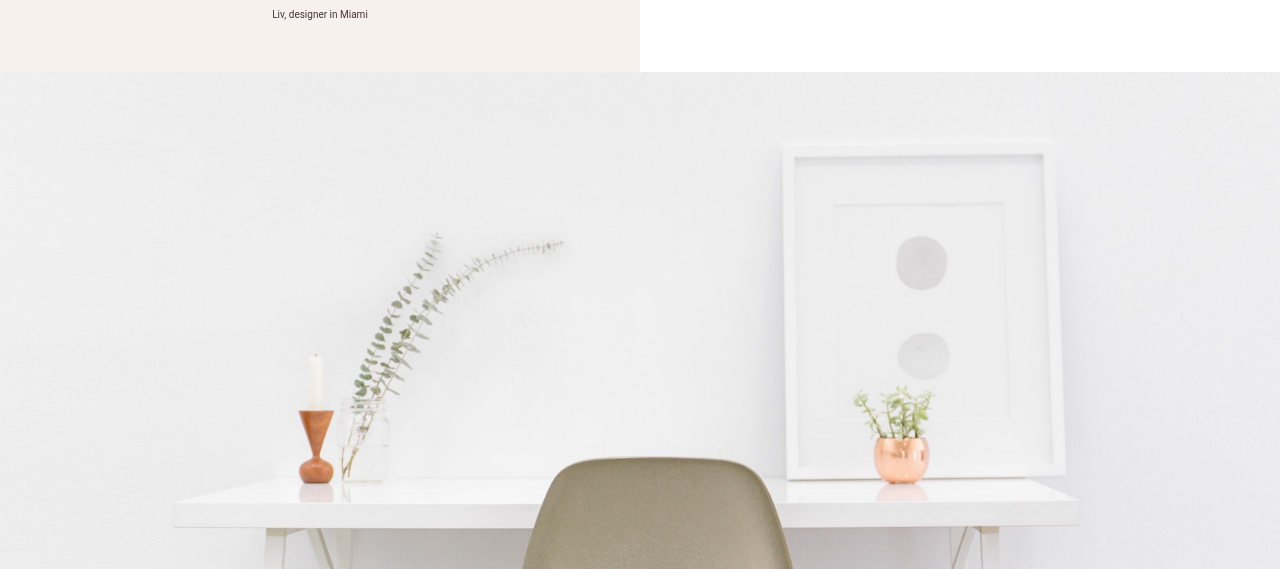
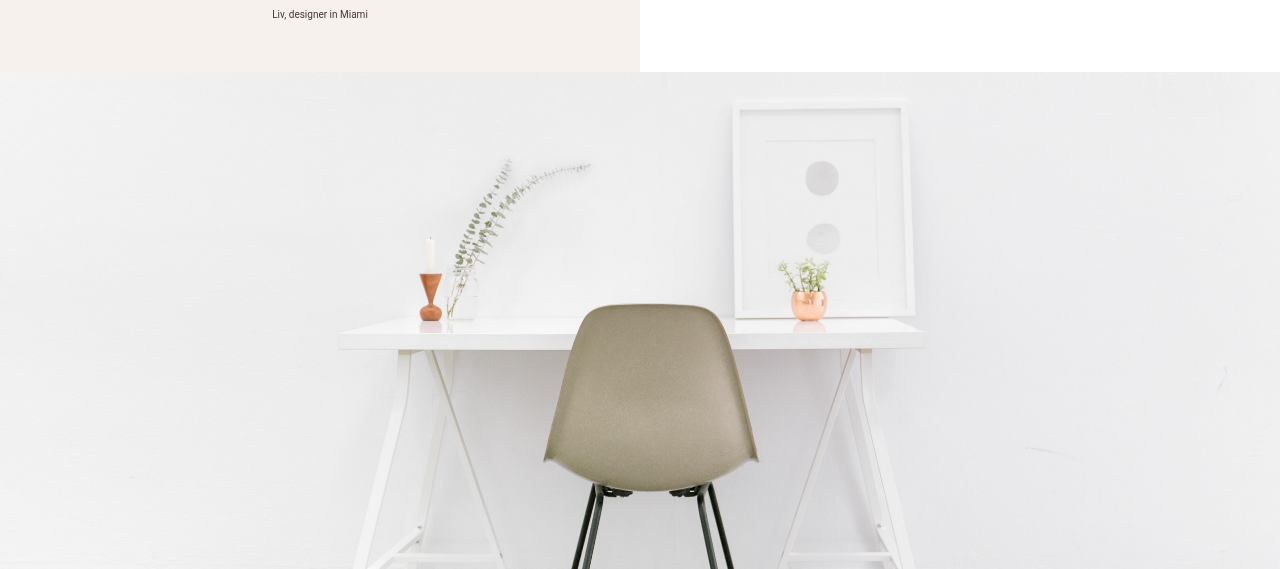
Before and after one commit to haroldao/Grids_Website_Training, a website: page index.html in a window 1280 px wide. Shown: the part 1470-2039 px from the top of the page. Drawn offline with Linux system fonts and the light colour scheme.

Commit message:
Chair Hero Height Fixed (500px)

```diff
--- a/style.css
+++ b/style.css
@@ -33,7 +33,6 @@ body {
 }
 
 /* HEADER */
-
 header {
   padding: 10px 16px;
   overflow: hidden;
@@ -55,7 +54,6 @@ header nav a {
 }
 
 /* HERO SECTION */
-
 .hero {
   background-image: url(/assets/hero.jpg);
   background-size: cover;
@@ -134,7 +132,9 @@ header nav a {
   margin-bottom: 10px;
 }
 
+/* CHAIR HERO */
 .chair {
   background-image: url(/assets/full-bleed.jpg);
-  background-position: center center;
+  background-position: center bottom;
+  height: 500px;
 }
```
